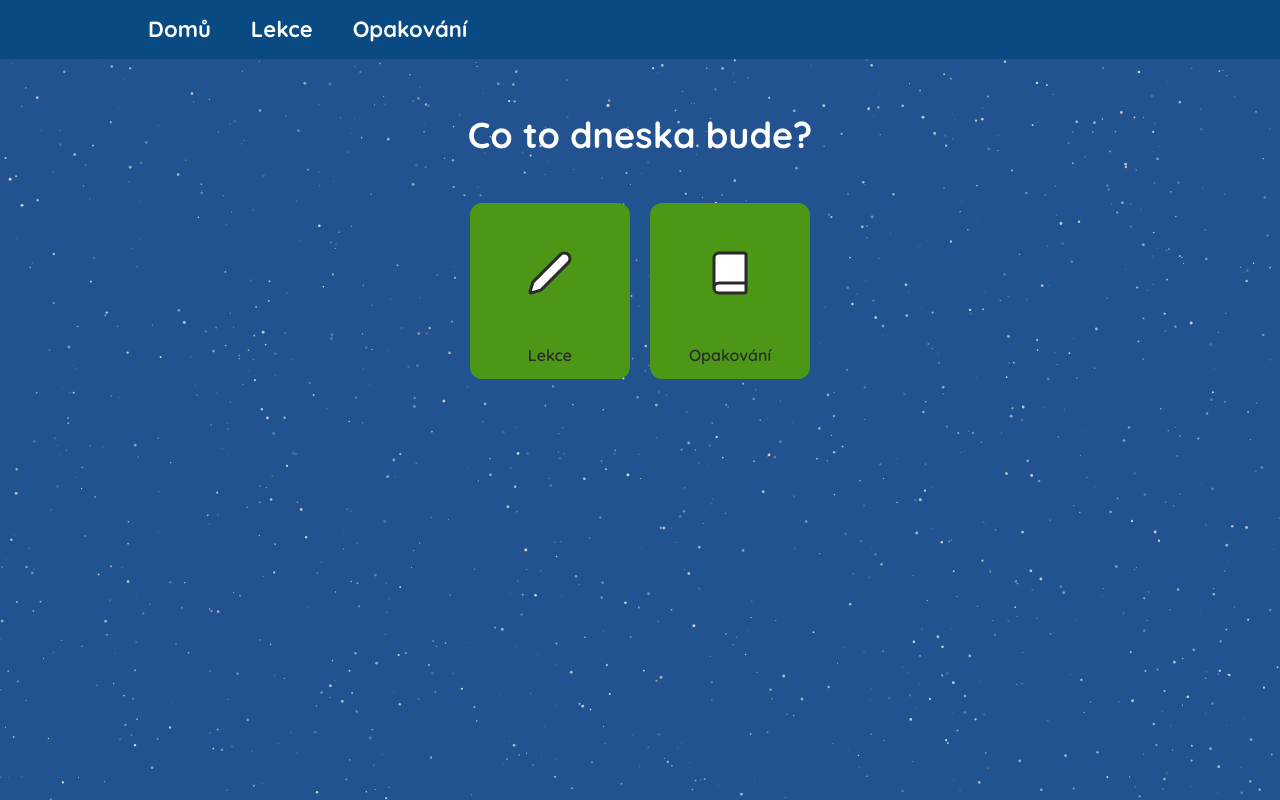
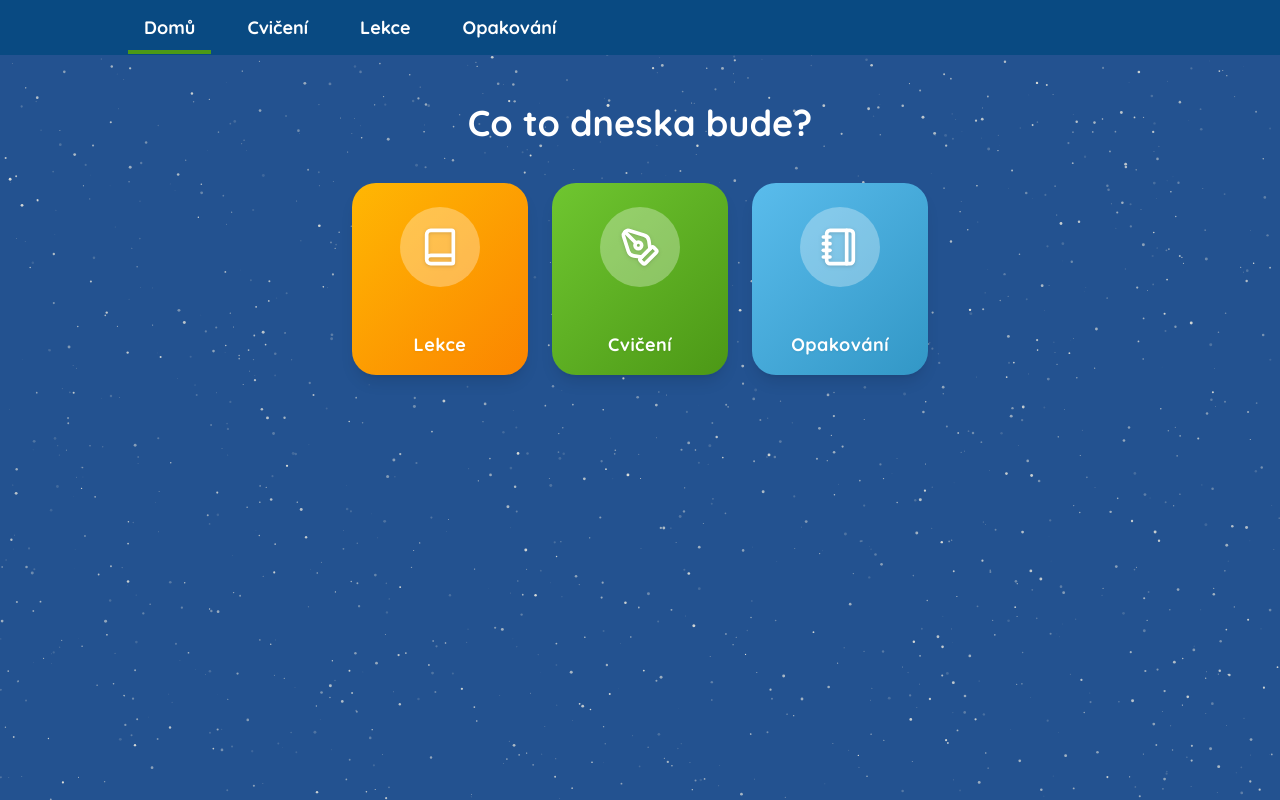
Before and after one commit to dxzfvzs/planet-gen, a React (Vite) app: page / in a window 1280 px wide. Built offline with nearby package versions, Linux system fonts and the light colour scheme.

Commit message:
feat: menu

```diff
--- a/package.json
+++ b/package.json
@@ -10,6 +10,7 @@
     "preview": "vite preview"
   },
   "dependencies": {
+    "clsx": "^2.1.1",
     "lucide-react": "^1.9.0",
     "react": "^19.2.4",
     "react-dom": "^19.2.4",
--- a/src/components/Header.tsx
+++ b/src/components/Header.tsx
@@ -1,11 +1,35 @@
-import { Link } from "react-router-dom";
+import { NavLink } from "react-router-dom";
+import type { ReactNode } from "react";
+
+function NavItem({ to, children }: { to: string; children: ReactNode }) {
+  const baseLink =
+    "relative px-4 py-2 text-surface transition-colors duration-200 text-[18px]";
+
+  const underlineBase =
+    "after:content-[''] after:absolute after:left-0 after:bottom-[-5px] after:h-[4px] after:w-0 after:transition-all after:duration-300";
+
+  return (
+    <NavLink
+      to={to}
+      className={({ isActive }) =>
+        `${baseLink} ${underlineBase}
+        hover:after:w-full hover:after:bg-mid
+        ${isActive ? "after:w-full after:bg-success" : ""}`
+      }
+    >
+      {children}
+    </NavLink>
+  );
+}
 
 export default function Header() {
   return (
-    <header className="w-full sticky top-0 z-[1000] h-fit bg-bg-darker text-[var(--color-bg)] px-[10%] py-[0.6em] text-[22px] font-bold">
-      <Link className="text-surface px-5 py-6 rounded" to={"/"}>Domů</Link>
-      <Link className="text-surface px-5 py-6 rounded" to={"/lessons"}>Lekce</Link>
-      <Link className="text-surface px-5 py-6 rounded" to={"/cards"}>Opakování</Link>
+    <header
+      className="w-full sticky top-0 z-[1000] bg-bg-darker px-[10%] py-1.5 text-[18px] font-bold flex gap-5 items-center">
+      <NavItem to="/">Domů</NavItem>
+      <NavItem to="/test">Cvičení</NavItem>
+      <NavItem to="/lessons">Lekce</NavItem>
+      <NavItem to="/cards">Opakování</NavItem>
     </header>
-  )
+  );
 }
--- a/src/components/MenuCard.tsx
+++ b/src/components/MenuCard.tsx
@@ -1,32 +1,50 @@
 import { Link } from "react-router-dom";
 import { type LucideIcon } from "lucide-react";
+import clsx from "clsx";
+
+type Variant = "lesson" | "exercise" | "review";
 
 interface MenuCardProps {
   label: string;
   link: string;
   icon: LucideIcon;
+  variant: Variant;
 }
 
-export default function MenuCard({ label, link, icon: Icon }: MenuCardProps) {
+const variants = {
+  lesson: {
+    bg: "bg-[image:var(--grad-primary)]",
+  },
+  exercise: {
+    bg: "bg-[image:var(--grad-secondary)]",
+  },
+  review: {
+    bg: "bg-[image:var(--grad-tertiary)]",
+  },
+};
+
+export default function MenuCard({ label, link, icon: Icon, variant }: MenuCardProps) {
+  const v = variants[variant];
+
   return (
     <Link
       to={link}
-      className="
-        w-40 h-44
-        bg-success
-        rounded-xl
-        p-3
-        flex flex-col gap-3
-      "
+      className={clsx(
+        "relative w-44 h-48 rounded-3xl p-4 flex flex-col items-center justify-between",
+        "text-white font-bold",
+        "transition-all duration-300",
+        "hover:scale-105 hover:-rotate-1",
+        "shadow-lg",
+        v.bg,
+      )}
     >
-      <div className="flex-1 bg-success rounded-lg flex items-center justify-center">
-        <Icon className="w-12 h-12 text" fill={"white"} strokeWidth={1.5}/>
+
+      <div className="w-20 h-20 rounded-full flex items-center justify-center mt-2 bg-white/30">
+        <Icon className="w-10 h-10 text-white drop-shadow" strokeWidth={2.2}/>
       </div>
 
-      <div className="text-center">
-        <div className="font-semibold text-base">
-          {label}
-        </div>
+      <div className="text-lg tracking-wide drop-shadow-sm">
+        {label}
       </div>
     </Link>
   );
--- a/src/index.css
+++ b/src/index.css
@@ -1,5 +1,4 @@
 @import "themes/default.css";
-@import "animations.css";
 
 @tailwind base;
 @tailwind components;
--- a/src/pages/Home.tsx
+++ b/src/pages/Home.tsx
@@ -1,13 +1,17 @@
-import MenuCard from "../components/MenuCard.tsx";
-import { Book, Pen } from "lucide-react";
+import MenuCard from "../components/MenuCard";
+import { Book, Notebook, PenTool } from "lucide-react";
 
 export default function Home() {
   return (
-    <div className="rounded justify-items-center">
-      <h1 className="text-4xl font-black text-white py-2 px-5 rounded mb-10">Co to dneska bude?</h1>
-      <div className="flex gap-5 ">
-        <MenuCard icon={Pen} label={"Lekce"} link={"/lessons"}/>
-        <MenuCard icon={Book} label={"Opakování"} link={"/cards"}/>
+    <div className="flex flex-col items-center justify-center m-auto">
+      <h1 className="text-4xl font-extrabold text-white mb-10">
+        Co to dneska bude?
+      </h1>
+
+      <div className="flex gap-6 flex-wrap">
+        <MenuCard icon={Book} label="Lekce" link="/lessons" variant="lesson" />
+        <MenuCard icon={PenTool} label="Cvičení" link="/test" variant="exercise" />
+        <MenuCard icon={Notebook} label="Opakování" link="/cards" variant="review" />
       </div>
     </div>
   );
--- a/src/themes/default.css
+++ b/src/themes/default.css
@@ -1,17 +1,22 @@
 :root {
-  --color-bg: #235290; /* main bg */
-  --color-bg-darker: #094a82; /* header, footer etc */
-  --color-surface: #FFFFFF;     /* cards */
+  --color-bg: #235290;
+  --color-bg-darker: #094a82;
+  --color-surface: #FFFFFF;
 
   --color-text: #2A2A2A;
-  --color-text-soft: #6B6B6B;
-  --color-border: #E8E2D9;
 
-  --color-primary: #FFB703;     /* sunny yellow */
-  --color-secondary: #8ECAE6;   /* sky blue */
-  --color-accent: #FB8500;      /* orange pop */
+  --color-success: #4c9816;
+  --color-mid: #edb837;
+  --color-fail: #c8103b;
 
-  --color-success: #4c9816;     /* green */
-  --color-mid: #FFD166;         /* soft yellow (neutral feedback) */
-  --color-fail: #EF476F;        /* friendly red */
+  --color-primary: #FFB703;
+  --color-primary-accent: #FB8500;
+  --color-secondary: #6fc630;
+  --color-secondary-accent: #4c9816;
+  --color-tertiary: #5abcec;
+  --color-tertiary-accent: #3297c6;
+
+  --grad-primary: linear-gradient(135deg, var(--color-primary), var(--color-primary-accent));
+  --grad-secondary: linear-gradient(135deg, var(--color-secondary), var(--color-secondary-accent));
+  --grad-tertiary: linear-gradient(135deg, var(--color-tertiary), var(--color-tertiary-accent));
 }
```
Also changed, not shown: src/animations.css (deleted), 1 other file (tests, documents, lock files or other folders).
